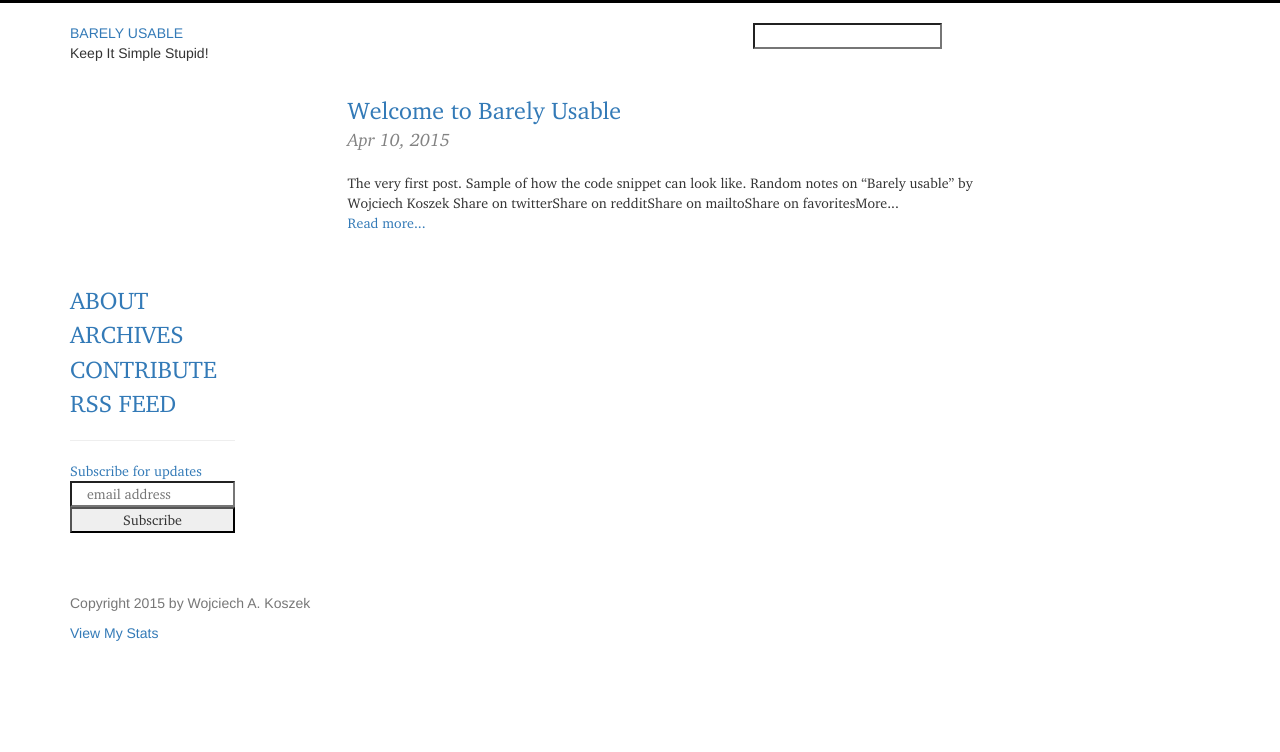
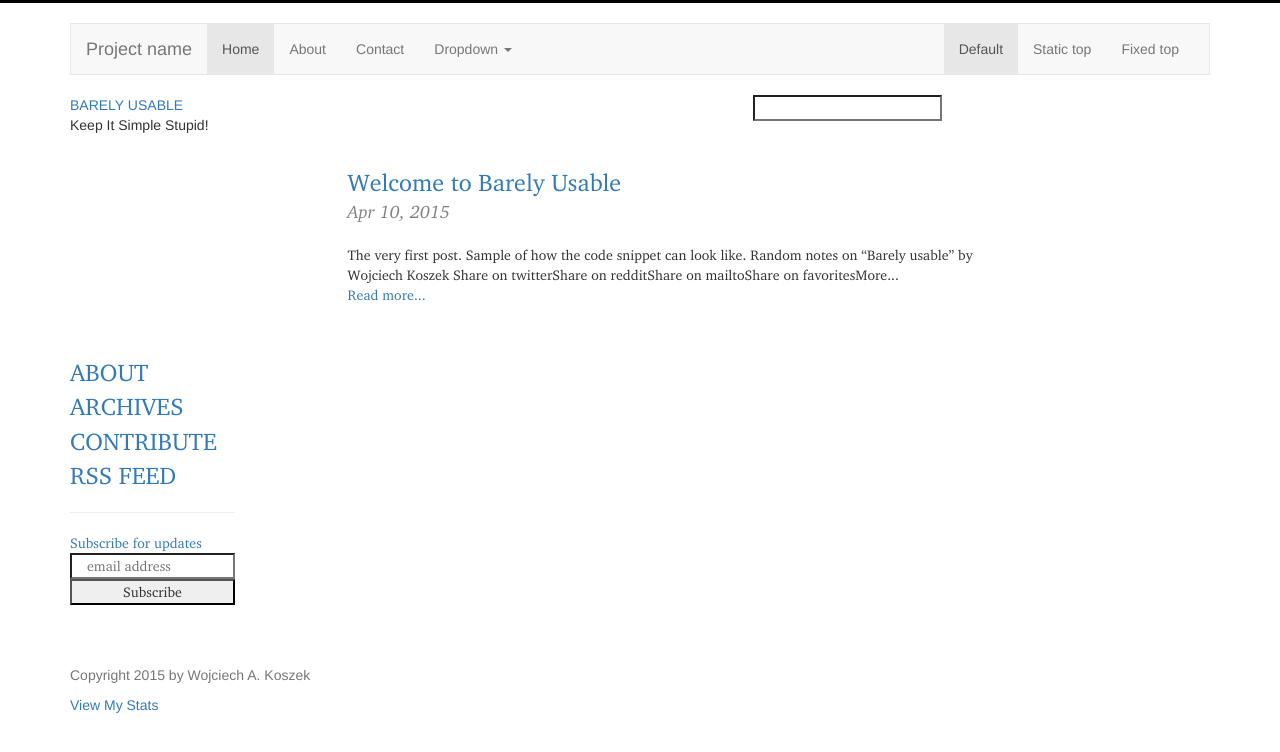
Before and after one commit to wkoszek/barelyusable, a Jekyll site: the page built from index.html, in a window 1280 px wide. Shown: the top 752 px of the page. Built offline with Jekyll 4.4.1, drawn with Linux system fonts in a browser that asks for light colours; nearby versions of some CDN libraries; comment, search, counter and statistics services are not loaded.

Commit message:
Experiment with mobile navigation.

```diff
--- a/_layouts/default.html
+++ b/_layouts/default.html
@@ -3,6 +3,49 @@
 	{% include head.html %}
 	<body>
 		<div class="container">
+
+      <!-- Static navbar -->
+      <nav class="navbar navbar-default">
+        <div class="container-fluid">
+          <div class="navbar-header">
+            <button type="button" class="navbar-toggle collapsed" data-toggle="collapse" data-target="#navbar" aria-expanded="false" aria-controls="navbar">
+              <span class="sr-only">Toggle navigation</span>
+              <span class="icon-bar"></span>
+              <span class="icon-bar"></span>
+              <span class="icon-bar"></span>
+            </button>
+            <a class="navbar-brand" href="#">Project name</a>
+          </div>
+          <div id="navbar" class="navbar-collapse collapse">
+            <ul class="nav navbar-nav">
+              <li class="active"><a href="#">Home</a></li>
+              <li><a href="#">About</a></li>
+              <li><a href="#">Contact</a></li>
+              <li class="dropdown">
+                <a href="#" class="dropdown-toggle" data-toggle="dropdown" role="button" aria-expanded="false">Dropdown <span class="caret"></span></a>
+                <ul class="dropdown-menu" role="menu">
+                  <li><a href="#">Action</a></li>
+                  <li><a href="#">Another action</a></li>
+                  <li><a href="#">Something else here</a></li>
+                  <li class="divider"></li>
+                  <li class="dropdown-header">Nav header</li>
+                  <li><a href="#">Separated link</a></li>
+                  <li><a href="#">One more separated link</a></li>
+                </ul>
+              </li>
+            </ul>
+            <ul class="nav navbar-nav navbar-right">
+              <li class="active"><a href="./">Default <span class="sr-only">(current)</span></a></li>
+              <li><a href="../navbar-static-top/">Static top</a></li>
+              <li><a href="../navbar-fixed-top/">Fixed top</a></li>
+            </ul>
+          </div><!--/.nav-collapse -->
+        </div><!--/.container-fluid -->
+      </nav>
+
+
+
+
 			{% include header.html %}
 			<div class="row">
 				<div class="col-md-2 menu">	<!-- left -->
```
